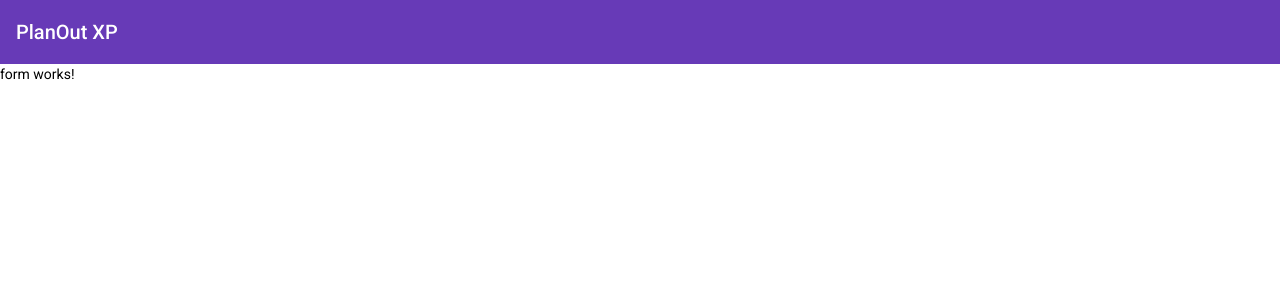
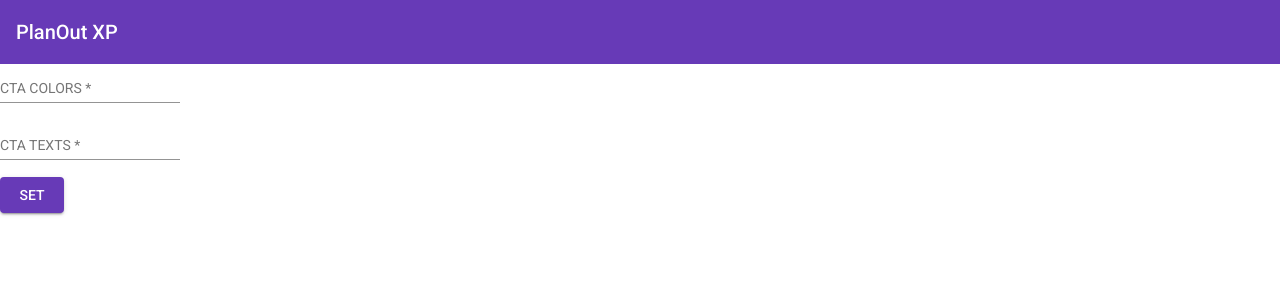
Before and after one commit to karmasakshi/planout, an Angular app in the folder fe/: page /set in a window 1280 px wide. Shown: the top 300 px of the page. Built offline with nearby package versions, Linux system fonts and the light colour scheme.

Commit message:
feat: add saving config

```diff
--- a/fe/src/app/app.module.ts
+++ b/fe/src/app/app.module.ts
@@ -1,7 +1,9 @@
 import { HttpClientModule } from '@angular/common/http';
 import { NgModule } from '@angular/core';
+import { ReactiveFormsModule } from '@angular/forms';
 import { MatButtonModule } from '@angular/material/button';
 import { MatCardModule } from '@angular/material/card';
+import { MatInputModule } from '@angular/material/input';
 import { MatToolbarModule } from '@angular/material/toolbar';
 import { BrowserModule } from '@angular/platform-browser';
 import { BrowserAnimationsModule } from '@angular/platform-browser/animations';
@@ -19,7 +21,9 @@
   imports: [
     HttpClientModule,
     MatButtonModule,
+    MatInputModule,
     MatCardModule,
+    ReactiveFormsModule,
     MatToolbarModule,
     BrowserModule,
     BrowserAnimationsModule,
--- a/fe/src/app/components/form/form.component.html
+++ b/fe/src/app/components/form/form.component.html
@@ -1 +1,15 @@
-<p>form works!</p>
+<form [formGroup]="configForm" (ngSubmit)="saveConfig()">
+  <div>
+    <mat-form-field>
+      <mat-label>CTA COLORS</mat-label>
+      <input matInput formControlName="ctaButtonColors" maxlength="256">
+    </mat-form-field>
+  </div>
+  <div>
+    <mat-form-field>
+      <mat-label>CTA TEXTS</mat-label>
+      <input matInput formControlName="ctaButtonTexts" maxlength="256">
+    </mat-form-field>
+  </div>
+  <button color="primary" mat-raised-button type="submit">SET</button>
+</form>
--- a/fe/src/app/components/form/form.component.ts
+++ b/fe/src/app/components/form/form.component.ts
@@ -1,15 +1,40 @@
-import { Component, OnInit } from '@angular/core';
+import { Component } from '@angular/core';
+import { FormBuilder, FormGroup, Validators } from '@angular/forms';
+import { ConfigOptions } from '../../interfaces/config-options';
+import { ConfigService } from '../../services/config/config.service';
 
 @Component({
   selector: 'fe-form',
   templateUrl: './form.component.html',
   styleUrls: ['./form.component.scss']
 })
-export class FormComponent implements OnInit {
+export class FormComponent {
 
-  constructor() { }
+  public configForm: FormGroup = this.formBuilder.group({
+    ctaButtonColors: ['', [Validators.required]],
+    ctaButtonTexts: ['', [Validators.required]]
+  });
 
-  ngOnInit(): void {
+  constructor(
+    private formBuilder: FormBuilder,
+    private configService: ConfigService
+  ) { }
+
+  public saveConfig(): void {
+
+    let configOptions: ConfigOptions = {
+      ctaButtonColors: this.configForm.value.ctaButtonColors.split(',').map((x: string) => x.trim()),
+      ctaButtonTexts: this.configForm.value.ctaButtonTexts.split(',').map((x: string) => x.trim()),
+    };
+
+    this.configService.setConfigOptions(configOptions).subscribe(
+
+      () => { alert('Saved!'); },
+
+      (err: Error) => { alert('Error!'); }
+
+    );
+
   }
 
 }
--- a/fe/src/app/services/config/config.service.ts
+++ b/fe/src/app/services/config/config.service.ts
@@ -18,4 +18,10 @@
 
   }
 
+  setConfigOptions(configOptions: ConfigOptions): Observable<ConfigOptions> {
+
+    return this.httpClient.post<ConfigOptions>('http://localhost:3000/set', configOptions);
+
+  }
+
 }
```
Also changed, not shown: 1 other file (tests, documents, lock files or other folders).
